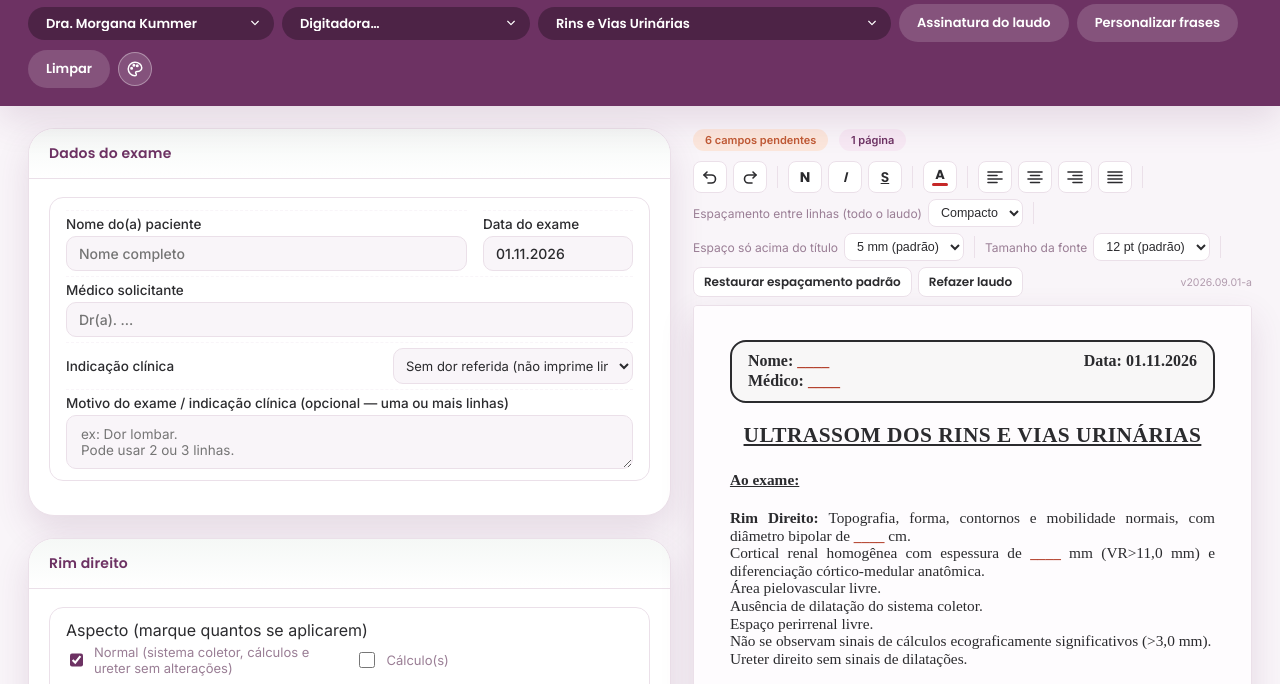
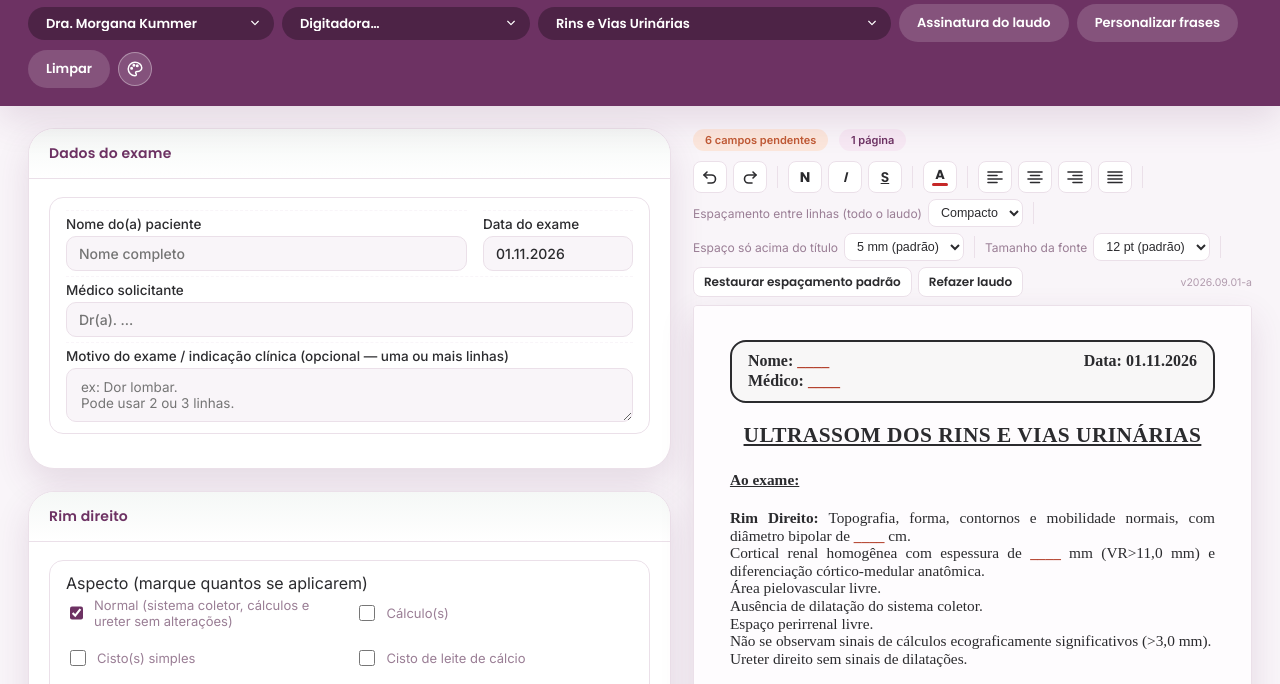
Before and after one commit to morgckummer-debug/laudos-dramorgana, a plain HTML site: page rins-vias-urinarias.html in a window 1280 px wide. Shown: the part 98-782 px from the top of the page. Drawn offline with Linux system fonts and the light colour scheme.

Commit message:
Rins: retira o select Indicação clínica (lateralidade da dor) (#377)
Claude-Session: https://claude.ai/code/session_019XH2VxJhVzzzLMPGkCzsna

Co-authored-by: Claude <noreply@anthropic.com>

```diff
--- a/rins-vias-urinarias.html
+++ b/rins-vias-urinarias.html
@@ -462,12 +462,7 @@
 <div class="card-head"><h2>Dados do exame</h2></div>
 <div class="card-body"><div class="bio-grupos"><div class="bio-col"><div class="bio-grupo">
 <div class="bio-nome-data"><div class="field bio-linha bio-texto bio-larga"><label for="nomePaciente">Nome do(a) paciente</label><input id="nomePaciente" placeholder="Nome completo" type="text"/></div><div class="field bio-linha bio-texto bio-larga"><label for="dataExame">Data do exame</label><input id="dataExame" placeholder="dd/mm/aaaa" type="text"/></div></div>
-<div><div class="field bio-linha bio-texto bio-larga"><label for="medicoSolicitante">Médico solicitante</label><input autocomplete="off" id="medicoSolicitante" placeholder="Dr(a). ..." type="text"/><div class="combo-list" id="medicosComboList"></div></div><div class="field bio-linha bio-sel bio-sel-larga"><label for="lateralidadeDor">Indicação clínica</label><select id="lateralidadeDor">
-<option value="nenhuma">Sem dor referida (não imprime linha)</option>
-<option value="direita">Dor à direita</option>
-<option value="esquerda">Dor à esquerda</option>
-<option value="bilateral">Dor bilateral</option>
-</select></div></div>
+<div><div class="field bio-linha bio-texto bio-larga"><label for="medicoSolicitante">Médico solicitante</label><input autocomplete="off" id="medicoSolicitante" placeholder="Dr(a). ..." type="text"/><div class="combo-list" id="medicosComboList"></div></div></div>
 <div class="field bio-linha bio-larga"><label for="motivoExame">Motivo do exame / indicação clínica (opcional — uma ou mais linhas)</label><textarea id="motivoExame" placeholder="ex: Dor lombar.
 Pode usar 2 ou 3 linhas." rows="2"></textarea></div>
 </div></div></div></div>
@@ -1524,7 +1519,6 @@ if(typeof criarMotorLaudo !== 'function'){
     req('nomePaciente'); req('dataExame');
     const motivoExame = vNoDot('motivoExame');
 
-    const lateralidadeDor = v('lateralidadeDor') || 'nenhuma';
 
     // Achados renais estruturados (cálculo/cisto/leite de cálcio/nódulo/hidronefrose)
     // são os mesmos nos dois rins, então ficam numa função só, parametrizada pelo
@@ -1736,10 +1730,6 @@ if(typeof criarMotorLaudo !== 'function'){
       blocks.push({id:'relato', html:'<p class="relato">'+relatoHtml+'</p>'});
     }
 
-    if(lateralidadeDor !== 'nenhuma'){
-      const dorTexto = {direita:'Dor à direita.', esquerda:'Dor à esquerda.', bilateral:'Dor bilateral.'}[lateralidadeDor];
-      blocks.push({id:'indicacao', html:'<p class="linha intro">'+dorTexto+'</p>'});
-    }
     blocks.push({id:'aoExameLabel', html:'<p class="linha intro intro-last">Ao exame:</p>'});
 
     const rimFerradura = $('rimDFerradura').checked || $('rimEFerradura').checked;
```
Also changed, not shown: 1 other file.
